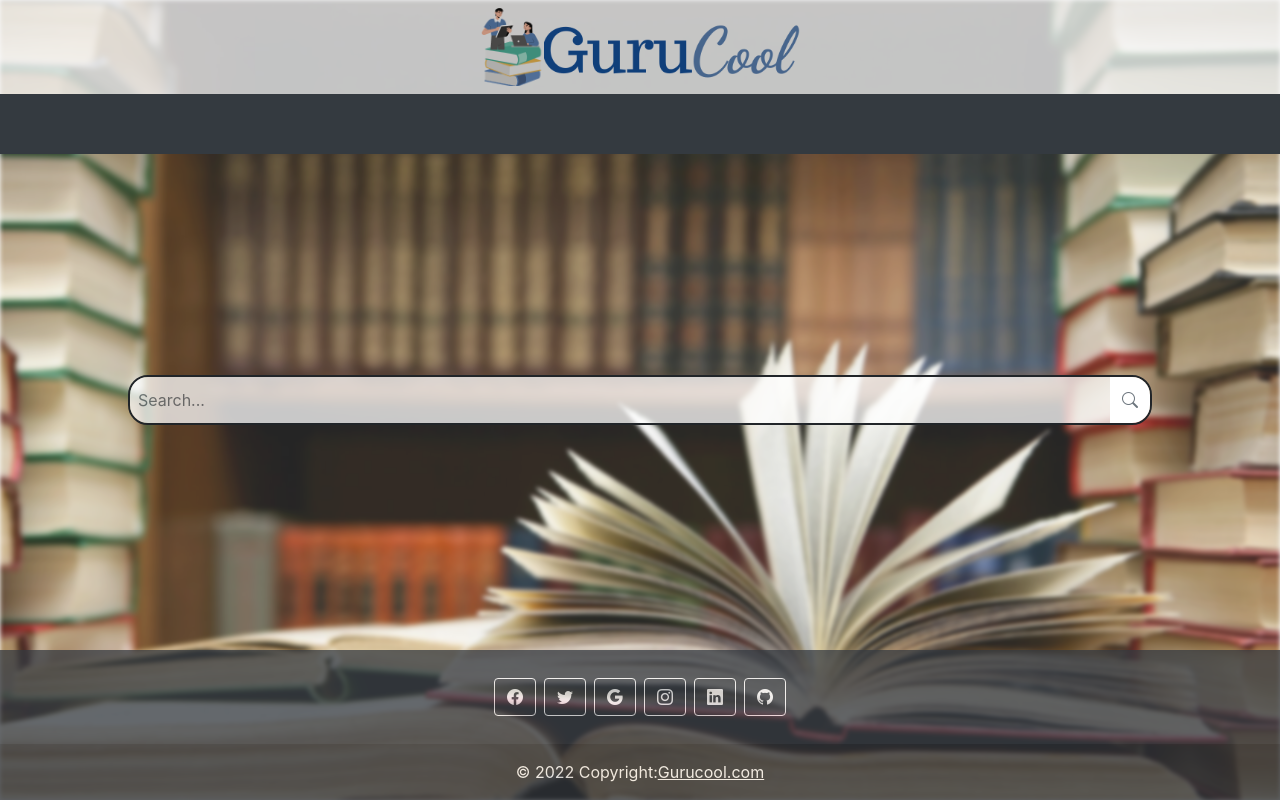
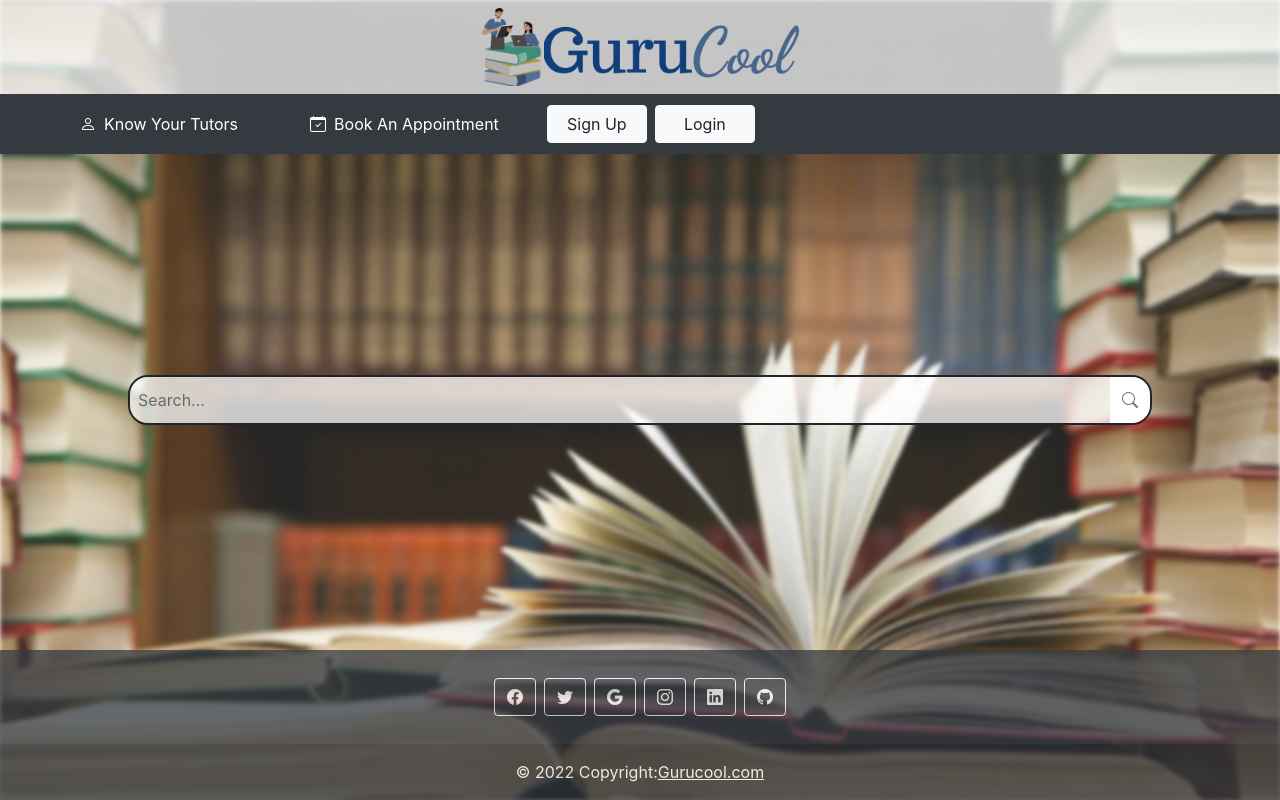
Before and after one commit to ApoorvaKamat/GuruCool_React, a React (Create React App) app in the folder gurucool-group12/: page / in a window 1280 px wide. Built offline with nearby package versions, Linux system fonts and the light colour scheme.

Commit message:
Yay!! I did it, now I can React too! :D
Buttons and options commit!!

```diff
--- a/gurucool-group12/src/App.js
+++ b/gurucool-group12/src/App.js
@@ -2,8 +2,7 @@ import './App.css';
 import { Header } from './components/header';
 import SearchBar from './components/search';
 import Footer from './components/footer';
-
-import Navbar from './components/Navbar';
+import Navbar from './components/navbar';
 
 function App() {
   return (
--- a/gurucool-group12/src/components/Navbar.js
+++ b/gurucool-group12/src/components/Navbar.js
@@ -1,9 +1,14 @@
 import React from 'react';
+import Button from './buttonLogin';
+import Option from './option';
 const Navbar = () => {
     return (
         <div >
             <nav className="navbar navbar-expand-sm bg-info navbar-dark bg-dark ps-5 pe-5 navblack">
-
+            <Option symbol="p-2 bi bi-person" option="Know Your Tutors"/>
+            <Option symbol="p-2 bi bi-calendar-check"option="Book An Appointment"/>
+            <Button name="Sign Up"/>
+            <Button name="Login"/>
             </nav>
         </div>
 
--- /dev/null
+++ b/gurucool-group12/src/components/buttonLogin.js
@@ -0,0 +1,9 @@
+import React from "react";
+const Button=(props)=>{
+    return(
+        <div>
+            <button class=" btn btn-light btn-md ms-2 loginSignUp">{props.name} </button>
+        </div>
+    );
+};
+export default Button;
--- /dev/null
+++ b/gurucool-group12/src/components/option.js
@@ -0,0 +1,13 @@
+import React from "react";
+const Option=(props)=>{
+    return(
+        <div>
+            <div class="collapse navbar-collapse justify-content-end pe-3">
+
+                     <a href="#" className="text-white p-4 nav-item nav-link navElementAdjust">
+                         <i className={props.symbol}></i>{props.option}</a>
+            </div>
+        </div>
+    );
+};
+export default Option;
```
